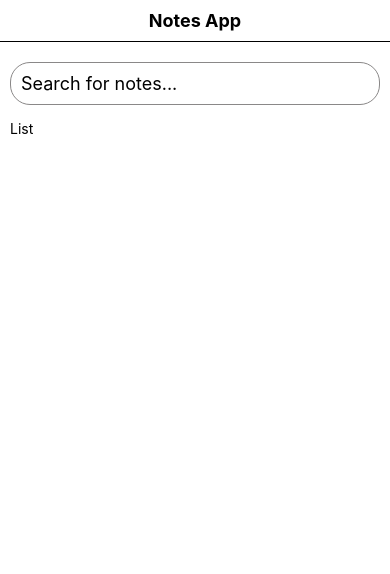
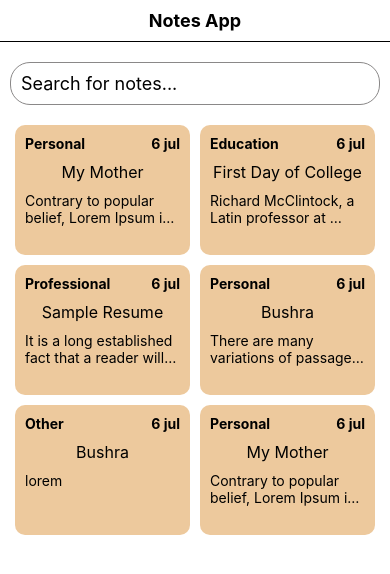
Before and after one commit to bushraataibani/notes-app, a React Native app: screen / in a window 390 px wide. Shown: the top 574 px of the page. Built offline with nearby package versions, Linux system fonts and the light colour scheme.

Commit message:
notes list ui

```diff
--- a/assets/data/list.js
+++ b/assets/data/list.js
@@ -1,35 +1,63 @@
+// const randomColor = () => {
+//   return (
+//     '#' +
+//     Math.floor(Math.random() * 16777215)
+//       .toString(16)
+//       .padStart(6, '0')
+//       .toUpperCase()
+//   );
+// };
+
+// function randomHSLA() {
+//   return `hsla(${~~(360 * Math.random())}, 70%,  72%, 0.8)`;
+// }
+
 export default [
   {
     id: 0,
     name: 'Personal',
     label: 'My Mother',
-    descrption:
+    description:
       'Contrary to popular belief, Lorem Ipsum is not simply random text. It has roots in a piece of classical Latin literature from 45 BC, making it over 2000 years old.',
     time: '6 jul',
   },
   {
-    id: 0,
+    id: 1,
     name: 'Education',
     label: 'First Day of College',
-    descrption:
+    description:
       'Richard McClintock, a Latin professor at Hampden-Sydney College in Virginia, looked up one of the more obscure Latin words, consectetur, from a Lorem Ipsum passage, and going through the cites of the word in classical literature, discovered the undoubtable source. Lorem Ipsum comes from sections 1.10.32 and 1.10.33 of "de Finibus Bonorum et Malorum" (The Extremes of Good and Evil) by Cicero, written in 45 BC. This book is a treatise on the theory of ethics, very popular during the Renaissance. The first line of Lorem Ipsum, "Lorem ipsum dolor sit amet..", comes from a line in section 1.10.32.',
     time: '6 jul',
   },
   {
-    id: 0,
+    id: 2,
     name: 'Professional',
     label: 'Sample Resume',
-    descrption:
+    description:
       'It is a long established fact that a reader will be distracted by the readable content of a page when looking at its layout. The point of using Lorem Ipsum is that it has a more-or-less normal distribution of letters',
     time: '6 jul',
   },
   {
-    id: 0,
+    id: 3,
     name: 'Personal',
     label: 'Bushra',
-    descrption:
+    description:
       'There are many variations of passages of Lorem Ipsum available, but the majority have suffered alteration in some form, by injected humour,',
     time: '6 jul',
   },
-  {id: 0, name: 'Other', label: 'Bushra', descrption: 'lorem', time: '6 jul'},
+  {
+    id: 4,
+    name: 'Other',
+    label: 'Bushra',
+    description: 'lorem',
+    time: '6 jul',
+  },
+  {
+    id: 5,
+    name: 'Personal',
+    label: 'My Mother',
+    description:
+      'Contrary to popular belief, Lorem Ipsum is not simply random text. It has roots in a piece of classical Latin literature from 45 BC, making it over 2000 years old.',
+    time: '6 jul',
+  },
 ];
--- /dev/null
+++ b/src/components/ListItems/ListItems.js
@@ -0,0 +1,28 @@
+import {View, Text} from 'react-native';
+import React from 'react';
+import styles from './styles';
+
+const ListItems = ({item}) => {
+  const {name, label, description, time} = item;
+
+  return (
+    <View style={styles.container}>
+      <View style={styles.header}>
+        <Text style={styles.name}>{name}</Text>
+        <Text style={styles.time}>{time}</Text>
+      </View>
+      <View>
+        <Text style={styles.label} numberOfLines={2}>
+          {label}
+        </Text>
+      </View>
+      <View>
+        <Text numberOfLines={2} style={styles.description}>
+          {description}
+        </Text>
+      </View>
+    </View>
+  );
+};
+
+export default ListItems;
--- /dev/null
+++ b/src/components/ListItems/styles.js
@@ -0,0 +1,38 @@
+import {Dimensions, StyleSheet} from 'react-native';
+
+const {width} = Dimensions.get('window');
+const itemWidth = (width - 40) / 2;
+
+const styles = StyleSheet.create({
+  container: {
+    padding: 10,
+    borderRadius: 10,
+    minWidth: itemWidth,
+    maxWidth: itemWidth,
+    height: 130,
+    margin: 5,
+    backgroundColor: '#edc99d',
+  },
+  header: {
+    display: 'flex',
+    justifyContent: 'space-between',
+    flexDirection: 'row',
+    alignItems: 'center',
+    marginBottom: 10,
+  },
+  name: {
+    fontWeight: 'bold',
+  },
+  time: {
+    fontWeight: 'bold',
+  },
+  label: {
+    textAlign: 'center',
+    fontSize: 16,
+  },
+  description: {
+    marginVertical: 10,
+  },
+});
+
+export default styles;
--- a/src/screens/NotesList/NotesList.js
+++ b/src/screens/NotesList/NotesList.js
@@ -1,11 +1,13 @@
-import {View, Text, TextInput} from 'react-native';
 import React, {useState} from 'react';
+import {FlatList, Text, TextInput, View} from 'react-native';
+import list from '../../../assets/data/list';
+import ListItems from '../../components/ListItems/ListItems';
 import styles from './styles';
 
 const NotesList = () => {
   const [searchValue, setSearchValue] = useState('');
   return (
-    <View style={styles.container}>
+    <View>
       {/* Header */}
       <View style={styles.header}>
         <Text style={styles.headerText}>Notes App</Text>
@@ -22,10 +24,17 @@ const NotesList = () => {
             placeholder="Search for notes..."
           />
         </View>
-
         {/* List */}
         <View style={styles.list}>
-          <Text>List</Text>
+          <FlatList
+            key={list.map(item => item.id)}
+            // contentContainerStyle={styles.listContainer}
+            columnWrapperStyle={styles.row}
+            numColumns={2}
+            data={list}
+            renderItem={({item}) => <ListItems item={item} />}
+            keyExtractor={item => item.id}
+          />
         </View>
       </View>
     </View>
--- a/src/screens/NotesList/styles.js
+++ b/src/screens/NotesList/styles.js
@@ -28,7 +28,14 @@ const styles = StyleSheet.create({
     fontWeight: 'medium',
     borderColor: '#8a8888',
   },
-  list: {},
+  list: {
+    width: '100%',
+    height: '100%',
+  },
+  row: {
+    // flex: 1,
+    alignItems: 'center',
+  },
 });
 
 export default styles;
```
